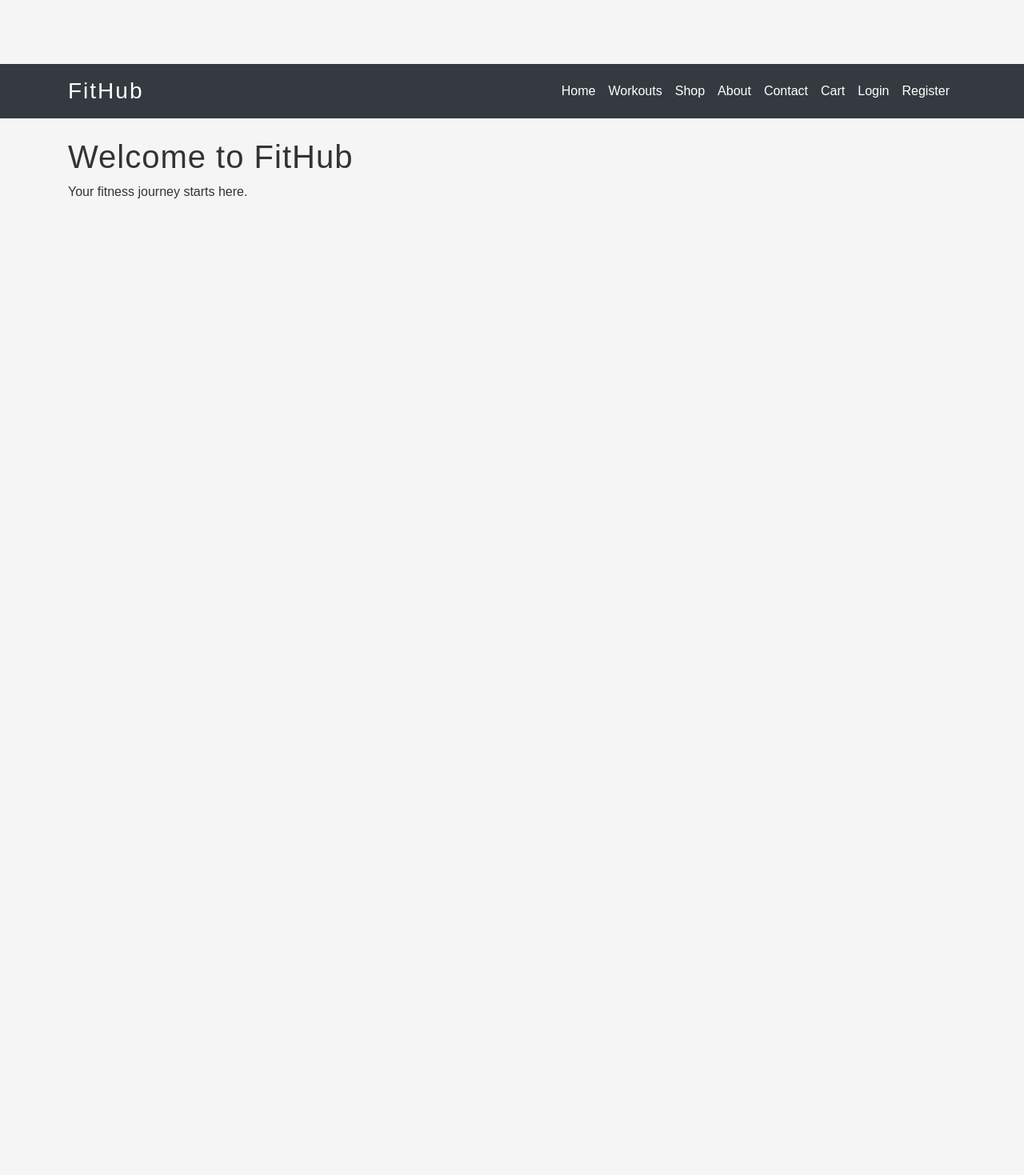
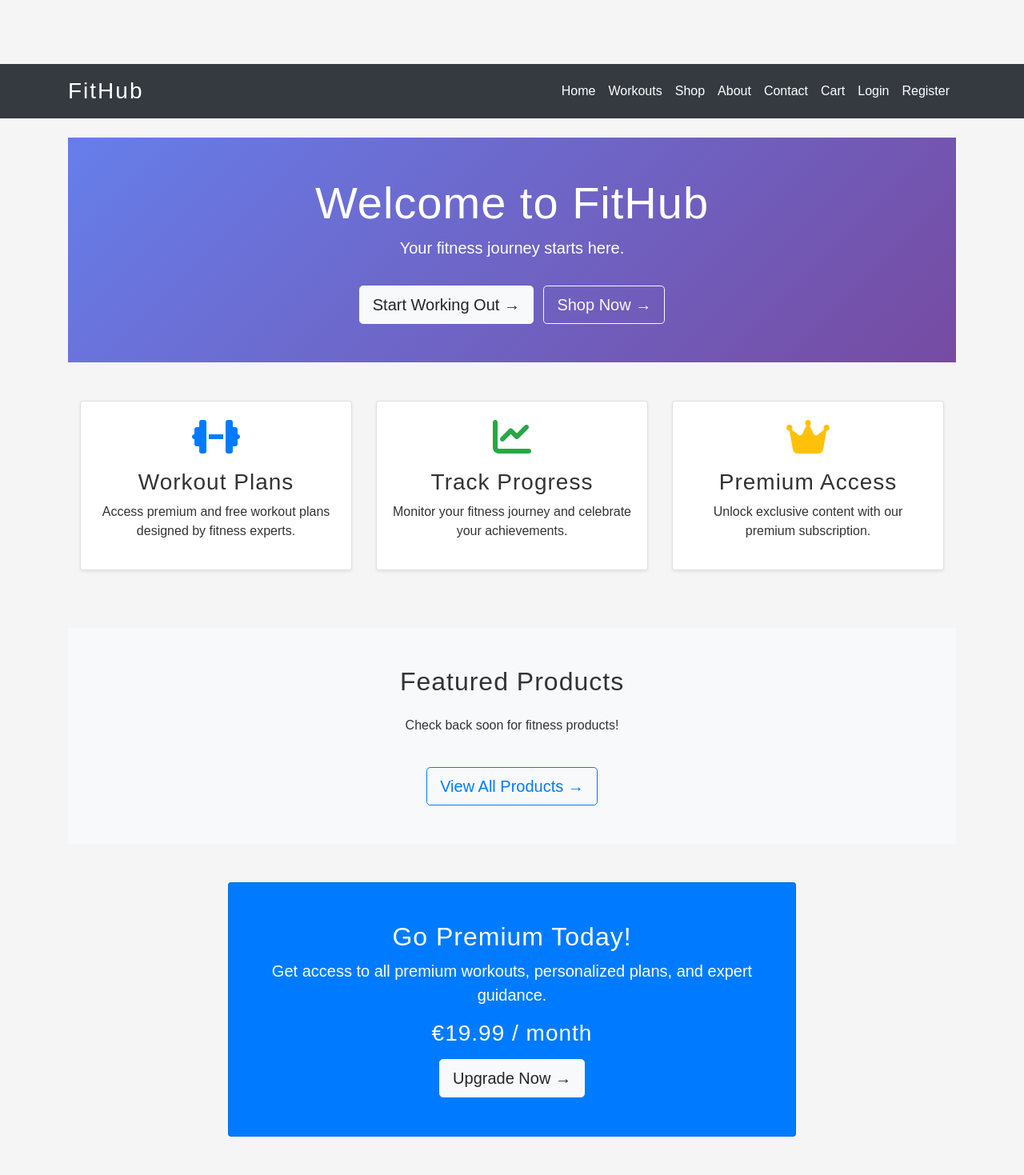
Before and after one commit to eandachew/fithub, a Django app: page / in a window 1280 px wide. Shown: the whole page at 80% size. Before the commit the page ends 248 px from the top, so only its background shows below. Run offline with Django 3.2, Linux system fonts and the light colour scheme; data that the repository does not hold is empty; some libraries are stand-ins or nearby versions.

Commit message:
Update homepage design with features and products section

```diff
--- a/home/templates/home/index.html
+++ b/home/templates/home/index.html
@@ -3,7 +3,97 @@
 
 {% block content %}
 
-<h1>Welcome to FitHub</h1>
-<p>Your fitness journey starts here.</p>
+<!-- Hero Section -->
+<div class="hero-section text-center py-5" style="background: linear-gradient(135deg, #667eea 0%, #764ba2 100%); color: white;">
+    <div class="container">
+        <h1 class="display-4">Welcome to FitHub</h1>
+        <p class="lead">Your fitness journey starts here.</p>
+        <a href="{% url 'workouts' %}" class="btn btn-light btn-lg mt-3">Start Working Out →</a>
+        <a href="{% url 'products' %}" class="btn btn-outline-light btn-lg mt-3 ml-2">Shop Now →</a>
+    </div>
+</div>
+
+<!-- Features Section -->
+<div class="container my-5">
+    <div class="row text-center">
+        <div class="col-md-4 mb-4">
+            <div class="card h-100 shadow-sm">
+                <div class="card-body">
+                    <i class="fas fa-dumbbell fa-3x text-primary mb-3"></i>
+                    <h3>Workout Plans</h3>
+                    <p>Access premium and free workout plans designed by fitness experts.</p>
+                </div>
+            </div>
+        </div>
+        <div class="col-md-4 mb-4">
+            <div class="card h-100 shadow-sm">
+                <div class="card-body">
+                    <i class="fas fa-chart-line fa-3x text-success mb-3"></i>
+                    <h3>Track Progress</h3>
+                    <p>Monitor your fitness journey and celebrate your achievements.</p>
+                </div>
+            </div>
+        </div>
+        <div class="col-md-4 mb-4">
+            <div class="card h-100 shadow-sm">
+                <div class="card-body">
+                    <i class="fas fa-crown fa-3x text-warning mb-3"></i>
+                    <h3>Premium Access</h3>
+                    <p>Unlock exclusive content with our premium subscription.</p>
+                </div>
+            </div>
+        </div>
+    </div>
+</div>
+
+<!-- Featured Products Section -->
+<div class="bg-light py-5">
+    <div class="container">
+        <h2 class="text-center mb-4">Featured Products</h2>
+        <div class="row">
+            {% for product in featured_products %}
+            <div class="col-md-4 mb-4">
+                <div class="card h-100 shadow-sm">
+                    {% if product.image %}
+                        <img src="{{ product.image.url }}" class="card-img-top" alt="{{ product.name }}" style="height: 200px; object-fit: cover;">
+                    {% else %}
+                        <img src="{% static 'images/placeholder.jpg' %}" class="card-img-top" alt="Product">
+                    {% endif %}
+                    <div class="card-body">
+                        <h5 class="card-title">{{ product.name }}</h5>
+                        <p class="card-text text-primary h4">€{{ product.price }}</p>
+                        <a href="{% url 'product_detail' product.id %}" class="btn btn-primary">View Details</a>
+                    </div>
+                </div>
+            </div>
+            {% empty %}
+            <div class="col-12 text-center">
+                <p>Check back soon for fitness products!</p>
+            </div>
+            {% endfor %}
+        </div>
+        <div class="text-center mt-4">
+            <a href="{% url 'products' %}" class="btn btn-outline-primary btn-lg">View All Products →</a>
+        </div>
+    </div>
+</div>
+
+<!-- Premium Call to Action - Only show for non-premium users -->
+{% if not user.is_authenticated or not user.profile.is_premium %}
+<div class="container my-5">
+    <div class="row">
+        <div class="col-md-8 mx-auto text-center">
+            <div class="card bg-primary text-white">
+                <div class="card-body py-5">
+                    <h2>Go Premium Today!</h2>
+                    <p class="lead">Get access to all premium workouts, personalized plans, and expert guidance.</p>
+                    <h3 class="mb-3">€19.99 / month</h3>
+                    <a href="{% url 'premium_checkout' %}" class="btn btn-light btn-lg">Upgrade Now →</a>
+                </div>
+            </div>
+        </div>
+    </div>
+</div>
+{% endif %}
 
 {% endblock %}
--- a/home/views.py
+++ b/home/views.py
@@ -1,7 +1,14 @@
 from django.shortcuts import render
+from shop.models import Product
 
 # Create your views here.
 """A view to return the index page """
 
 def index(request):
-    return render(request, "home/index.html")
+
+    featured_products = Product.objects.all()[:2]
+
+    context = {
+        'featured_products': featured_products
+    }
+    return render(request, "home/index.html", context)
```
